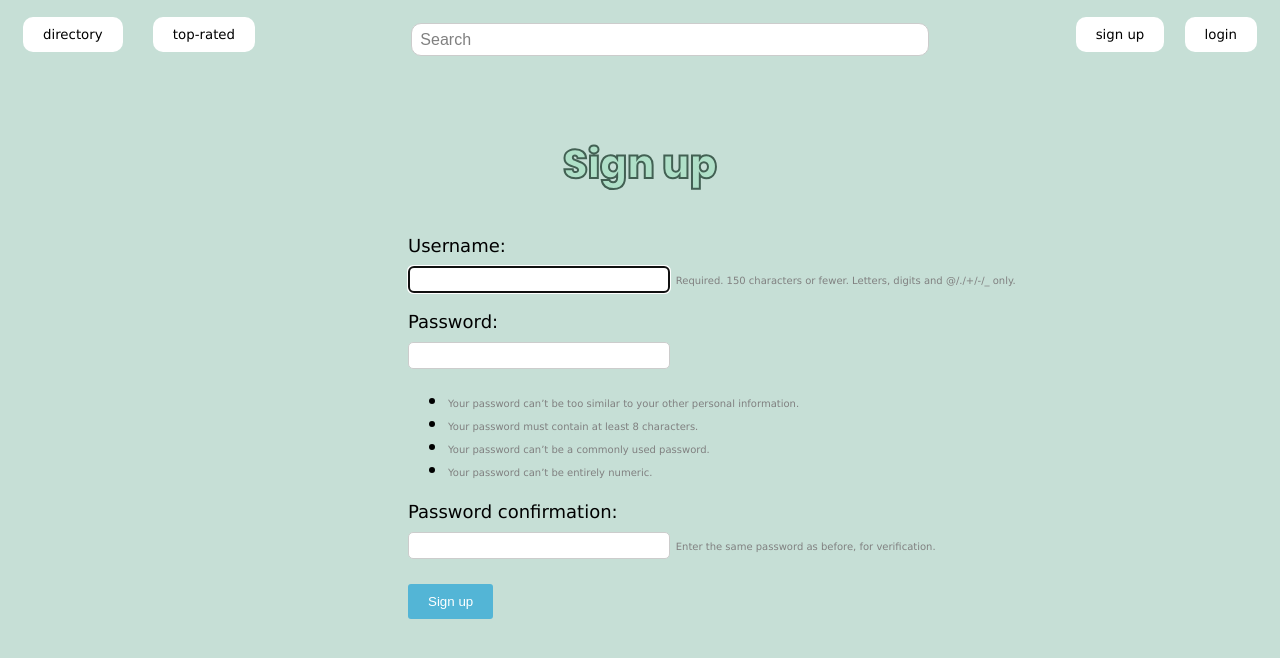
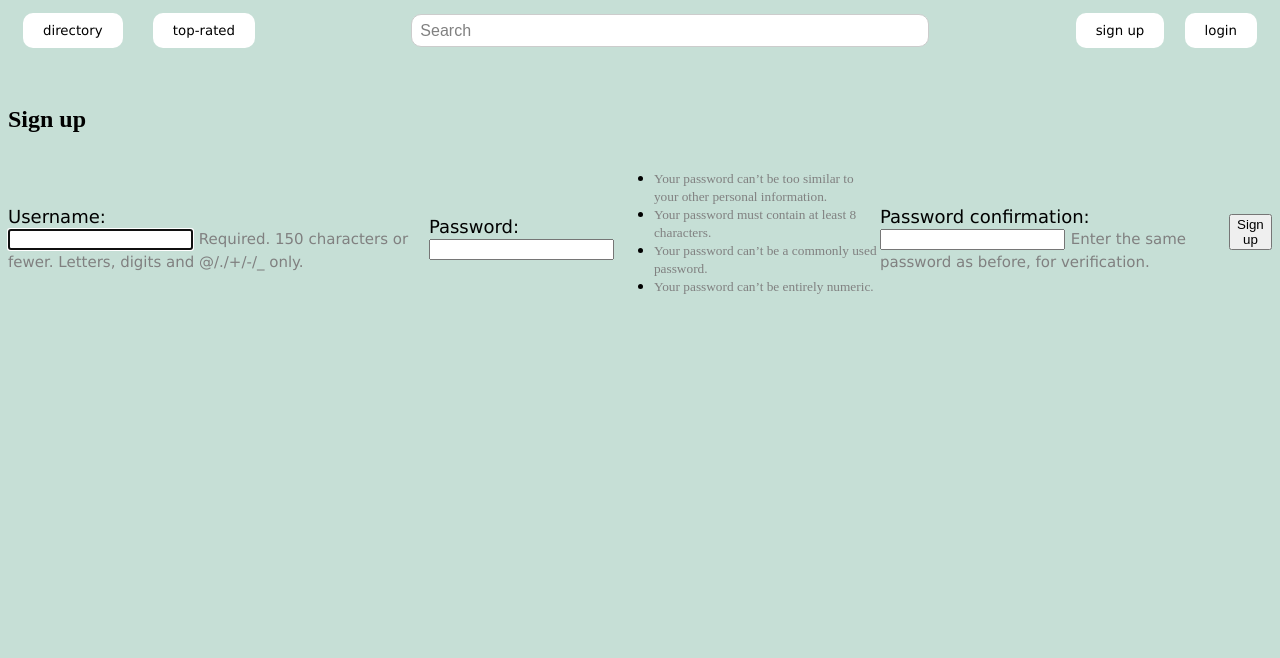
Before and after one commit to stanley-wei/CS35L-Project, a Django app: page /users/signup in a window 1280 px wide. Shown: the top 658 px of the page. Run offline with Django 4.2, Linux system fonts and the light colour scheme; some libraries are stand-ins or nearby versions.

Commit message:
Revert "CSS for the signup page so it is visually aeshetic"
This reverts commit 55f2d9b13ffcc8398afd7905911bd6792a26e2f2.

```diff
--- a/static/css/signup.css
+++ /dev/null
@@ -1,68 +0,0 @@
-.sign-up{
-    text-align:center;
-    -webkit-text-stroke: 2px #426053;
-
-    font-family: 'Poppins';
-    font-style: normal;
-    font-weight: 400;
-    font-size: 40px;
-    line-height: 75px;
-
-    color: #afe0c8;
-    font-size: 40px;
-    font-family:"Poppins", sans-serif;
-    font-weight: 800;
-}
-
-  /* Styling for the form fields container */
-  .signup_form{
-    margin-bottom: 10px;
-    font-size:20px;
-    display:block;
-    margin-left:400px;
-  }
-
-  /* Styling for the labels */
-  form label {
-    font-family: Verdana, Geneva, Tahoma, sans-serif;
-    font-weight:500;
-
-  }
-
-  /* Styling for the input fields */
-  form input[type="text"],
-  form input[type="email"],
-  form input[type="password"] {
-    margin-top: 10px;
-    width: 250px;
-    padding: 5px;
-    border: 1px solid #ccc;
-    border-radius: 5px;
-    display:inline-block;
-  }
-
-  /* Styling for the help text */
-  .help_text {
-    color: grey;
-    font-family: Verdana;
-    font-size: 10px;
-  }
-
-  /* Styling for the error messages */
-  .error_msg {
-    color: red;
-    margin-top: 5px;
-    font-family: Verdana;
-    font-size: 10px;
-  }
-
-  /* Styling for the submit button */
-  form button[type="submit"] {
-    margin-top:20px;
-    padding: 10px 20px;
-    background-color: rgb(83, 181, 214);
-    color: white;
-    border: none;
-    border-radius: 3px;
-    cursor: pointer;
-  }
--- a/templates/base.html
+++ b/templates/base.html
@@ -7,7 +7,6 @@
     <link rel="stylesheet" href="{% static 'css/stars.css' %}">
     <link rel="stylesheet" href="{% static 'css/base.css' %}">
     <link rel="stylesheet" href="{% static 'css/review_book.css' %}">
-    <link rel="stylesheet" href="{% static 'css/signup.css' %}">
     <link rel="preconnect" href="https://fonts.googleapis.com">
     <link rel="preconnect" href="https://fonts.gstatic.com" crossorigin>
     <link href="https://fonts.googleapis.com/css2?family=Poppins:wght@200;400;500;600;800&display=swap" rel="stylesheet">
--- a/templates/registration/signup.html
+++ b/templates/registration/signup.html
@@ -1,18 +1,18 @@
 {% extends 'base.html' %}
 
 {% block content %}
-  <h2 class = "sign-up">Sign up</h2>
-  <form class = "signup_form" method="post">
+  <h2>Sign up</h2>
+  <form method="post">
     {% csrf_token %}
     {% for field in form %}
       <p>
         {{ field.label_tag }}<br>
         {{ field }}
         {% if field.help_text %}
-          <small class = "help_text">{{ field.help_text }}</small>
+          <small style="color: grey">{{ field.help_text }}</small>
         {% endif %}
         {% for error in field.errors %}
-          <p class = "error_msg">{{ error }}</p>
+          <p style="color: red">{{ error }}</p>
         {% endfor %}
       </p>
     {% endfor %}
```
Also changed, not shown: db.sqlite3.
